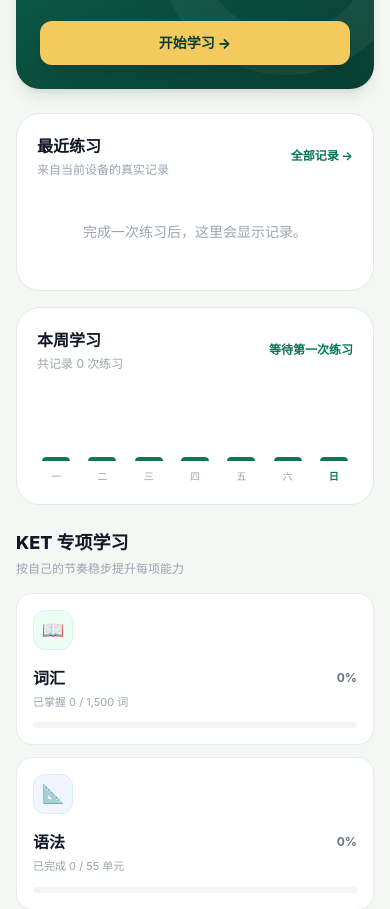
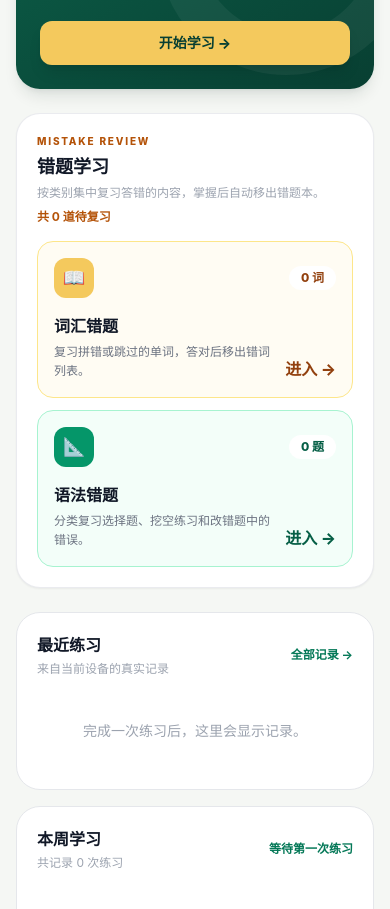
Before and after one commit to audrey-ship-it/mars-cambridge, a React (Vite) app: page /cambridge in a window 390 px wide. Shown: the part 1187-2096 px from the top of the page. Built offline with nearby package versions, Linux system fonts and the light colour scheme.

Commit message:
增加分类错题学习入口

```diff
--- a/src/pages/CambridgeApp.jsx
+++ b/src/pages/CambridgeApp.jsx
@@ -1,5 +1,5 @@
 import { useState, useRef, useEffect } from 'react'
-import { Link, useNavigate, useParams } from 'react-router-dom'
+import { Link, useNavigate, useParams, useSearchParams } from 'react-router-dom'
 import { motion, AnimatePresence } from 'framer-motion'
 import { EXAM_CONFIGS, getExamGrade } from '../data/cambridgeScoreTables'
 import MyLearningDashboard from './MyLearningDashboard'
@@ -612,8 +612,16 @@ function CollocationsContent({ onBack }) {
 }
 
 function WordsContent({ level }) {
-  const [view, setView] = useState('choose') // 'choose' | 'words' | 'collocation'
-  const [vocabChoice, setVocabChoice] = useState(null)
+  const [searchParams] = useSearchParams()
+  const reviewChoice = (() => {
+    if (searchParams.get('mode') !== 'review') return null
+    try {
+      const words = JSON.parse(localStorage.getItem('mars_vocab_review_queue_v1') || '[]')
+      return Array.isArray(words) && words.length ? { mode: 'review', words } : null
+    } catch { return null }
+  })()
+  const [view, setView] = useState(reviewChoice ? 'words' : 'choose') // 'choose' | 'words' | 'collocation'
+  const [vocabChoice, setVocabChoice] = useState(reviewChoice)
 
   if (view === 'collocation') {
     return <CollocationsContent onBack={() => setView('choose')} />
--- a/src/pages/MyLearningDashboard.jsx
+++ b/src/pages/MyLearningDashboard.jsx
@@ -435,6 +435,25 @@ export default function MyLearningDashboard() {
                 </div>
               </section>
 
+              <section className="rounded-3xl border border-gray-200/80 bg-white p-5 shadow-sm sm:p-6">
+                <div className="flex flex-col gap-2 sm:flex-row sm:items-end sm:justify-between">
+                  <div><div className="text-[10px] font-extrabold tracking-[.18em] text-amber-700">MISTAKE REVIEW</div><h2 className="mt-1 text-lg font-extrabold">错题学习</h2><p className="mt-1 text-xs text-gray-400">按类别集中复习答错的内容，掌握后自动移出错题本。</p></div>
+                  <span className="text-xs font-bold text-amber-700">共 {learning.mistakeCount} 道待复习</span>
+                </div>
+                <div className="mt-4 grid gap-3 sm:grid-cols-2">
+                  <button onClick={() => navigate('/cambridge/words?mode=review')} className="group rounded-2xl border border-amber-200 bg-amber-50/60 p-4 text-left transition hover:-translate-y-0.5 hover:border-amber-300 hover:shadow-sm">
+                    <div className="flex items-center justify-between"><span className="grid h-10 w-10 place-items-center rounded-xl bg-[#f4c95d] text-lg">📖</span><span className="rounded-full bg-white px-3 py-1 text-xs font-extrabold text-amber-800">{learning.vocabMistakeCount} 词</span></div>
+                    <h3 className="mt-4 font-extrabold text-gray-900">词汇错题</h3>
+                    <div className="mt-1 flex items-end justify-between gap-3"><p className="text-xs leading-relaxed text-gray-500">复习拼错或跳过的单词，答对后移出错词列表。</p><span className="shrink-0 font-extrabold text-amber-800 transition group-hover:translate-x-1">进入 →</span></div>
+                  </button>
+                  <button onClick={() => navigate('/cambridge/grammar/mistakes')} className="group rounded-2xl border border-emerald-200 bg-emerald-50/60 p-4 text-left transition hover:-translate-y-0.5 hover:border-emerald-300 hover:shadow-sm">
+                    <div className="flex items-center justify-between"><span className="grid h-10 w-10 place-items-center rounded-xl bg-emerald-600 text-lg">📐</span><span className="rounded-full bg-white px-3 py-1 text-xs font-extrabold text-emerald-800">{learning.grammarMistakeCount} 题</span></div>
+                    <h3 className="mt-4 font-extrabold text-gray-900">语法错题</h3>
+                    <div className="mt-1 flex items-end justify-between gap-3"><p className="text-xs leading-relaxed text-gray-500">分类复习选择题、挖空练习和改错题中的错误。</p><span className="shrink-0 font-extrabold text-emerald-800 transition group-hover:translate-x-1">进入 →</span></div>
+                  </button>
+                </div>
+              </section>
+
               <section className="grid md:grid-cols-2 gap-4">
                 <div className="bg-white border border-gray-200 rounded-3xl p-5"><div className="flex items-center justify-between"><div><h2 className="font-extrabold">最近练习</h2><p className="text-xs text-gray-400 mt-1">来自当前设备的真实记录</p></div><button onClick={() => setPanel('history')} className="text-xs font-bold text-emerald-700">全部记录 →</button></div><div className="mt-4 space-y-3">{learning.records.length ? learning.records.slice(0, 3).map(record => <button onClick={() => navigate(record.path)} key={`${record.title}-${record.time}`} className="flex w-full items-center gap-3 py-2 border-b last:border-0 border-gray-100 text-left"><span className="w-2 h-2 rounded-full bg-emerald-500" /><span className="text-sm font-bold flex-1">{record.title}</span><span className="text-xs font-extrabold text-emerald-700">{record.detail}</span></button>) : <p className="py-7 text-center text-sm text-gray-400">完成一次练习后，这里会显示记录。</p>}</div></div>
                 <div className="bg-white border border-gray-200 rounded-3xl p-5"><div className="flex items-center justify-between"><div><h2 className="font-extrabold">本周学习</h2><p className="text-xs text-gray-400 mt-1">共记录 {learning.weeklyCount} 次练习</p></div><span className="text-xs font-bold text-emerald-700">{learning.weeklyCount ? '保持节奏' : '等待第一次练习'}</span></div><MiniBars values={learning.weeklyValues} /></div>
```
